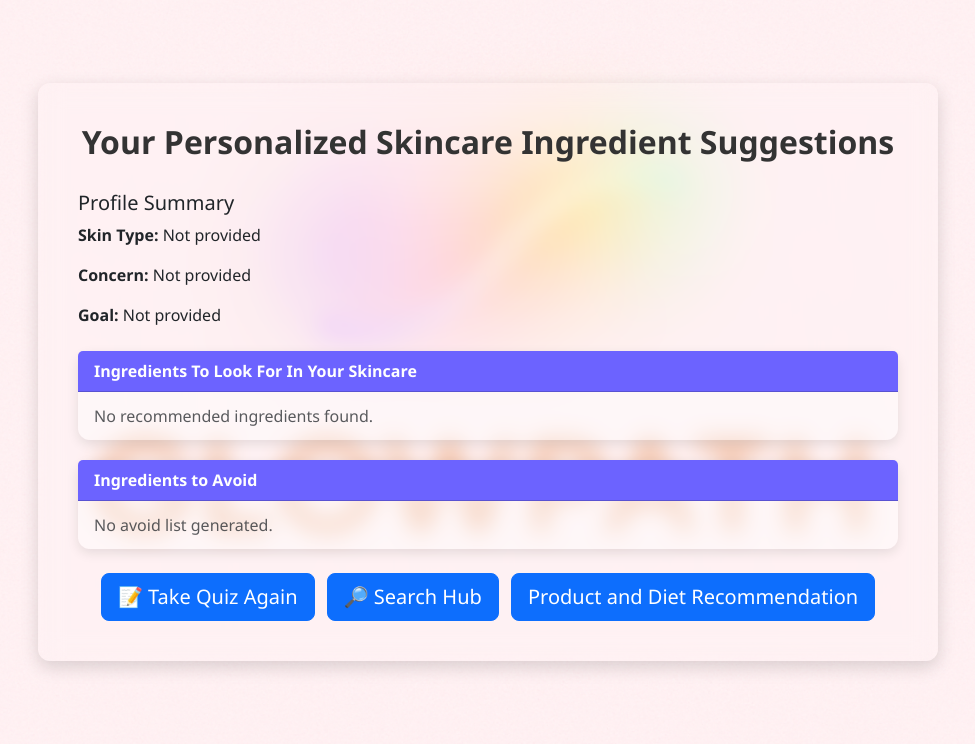
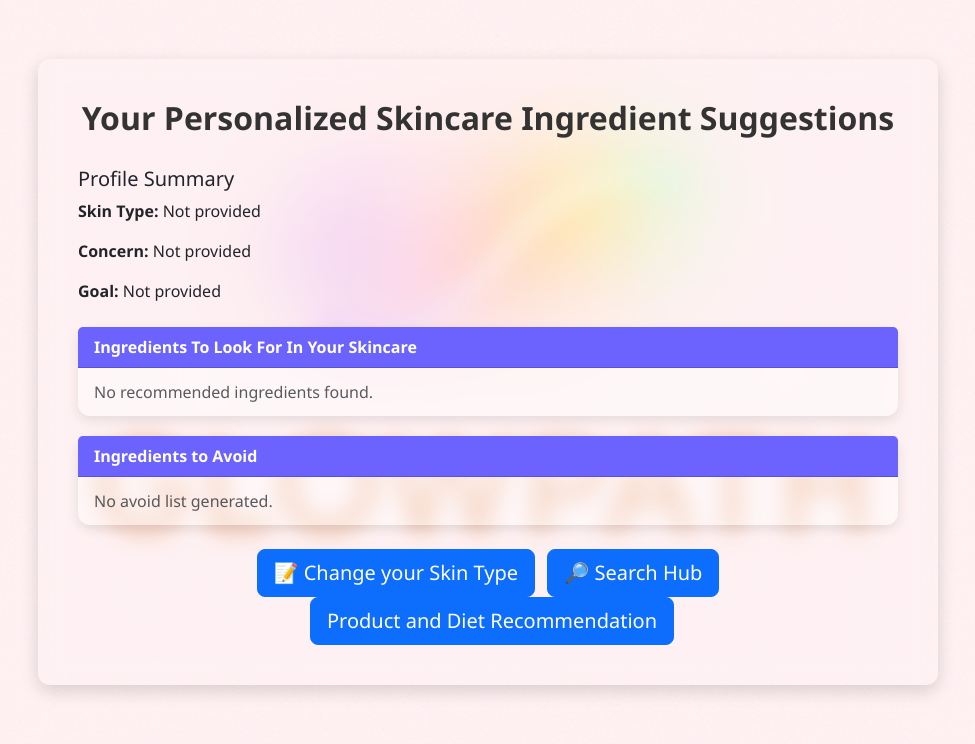
Before and after one commit to ishika30k/project_skincare, a Flask app: page /current_recommendations in a window 1280 px wide. Shown: the part 56-800 px from the top of the page, without its empty margins (152-1127 px from the left). Run offline with Flask 3, Linux system fonts and the light colour scheme; data that the repository does not hold is empty; some libraries are stand-ins or nearby versions.

Commit message:
added new info

```diff
--- a/app.py
+++ b/app.py
@@ -19,7 +19,7 @@ mysql = MySQL(app)
 
 @app.route('/')
 def main_page():
-    return render_template('project_skincare.html')  # main page
+    return render_template('project_skincare.html')
 
 @app.route('/login_home')
 def login_home():
@@ -90,7 +90,6 @@ def signin():
             flash("Weak password! Must be 8+ chars, include uppercase.", "danger")
             return render_template("signin.html", username=username, name=name, email=email, phone=phone, age=age, gender=gender)
 
-        # Uniqueness checks
         cur.execute("SELECT 1 FROM UserInfo WHERE Email = %s", (email,))
         if cur.fetchone():
             flash("This email is already registered. Please use another one.", "danger")
@@ -172,7 +171,6 @@ def submit_skin_info():
     mysql.connection.commit()
     cursor.close()
 
-    flash(f"Quiz submitted! You have taken {total_quiz} quiz(es).", "success")
     return redirect(url_for("show_suggestions"))
 
 @app.route("/recommendations")
--- a/templates/project_skincare.html
+++ b/templates/project_skincare.html
@@ -40,7 +40,7 @@
 <!-- Navbar -->
 <nav class="navbar navbar-expand-lg navbar-dark bg-dark">
   <div class="container">
-    <a class="navbar-brand" href="#">GlowPath</a>
+    <a class="navbar-brand" href="/">GlowPath</a>
     <button class="navbar-toggler" type="button" data-bs-toggle="collapse" data-bs-target="#navbarNav"
       aria-controls="navbarNav" aria-expanded="false" aria-label="Toggle navigation">
       <span class="navbar-toggler-icon"></span>
@@ -49,10 +49,6 @@
       <ul class="navbar-nav ms-auto"> <!-- Align to right -->
         <li class="nav-item">
           <a class="nav-link active" aria-current="page" href="#">Home</a>
-        </li>
-
-        <li class="nav-item">
-          <a class="nav-link" href="/login">Get Started</a>
         </li>
       </ul>
     </div>
--- a/templates/skin_info.html
+++ b/templates/skin_info.html
@@ -99,7 +99,7 @@
   <!-- Navbar -->
   <nav class="navbar navbar-expand-lg">
     <div class="container">
-      <a class="navbar-brand" href="#">🌿 GlowPath</a>
+      <a class="navbar-brand" href="/">🌿 GlowPath</a>
       <button class="navbar-toggler" type="button" data-bs-toggle="collapse" data-bs-target="#navbarNav">
         <span class="navbar-toggler-icon"></span>
       </button>
@@ -144,6 +144,7 @@
           <option value="Combination">Sensitive</option>
 
         </select>
+        <h6>Find your skin type</h>
         <a href="/description" >
           <button type="button" class="info-btn">i</button>
         </a>
--- a/templates/suggestions.html
+++ b/templates/suggestions.html
@@ -111,7 +111,6 @@
   <!-- User Profile Summary -->
 {% if skin_type or concern or goal or pregnant %}
   <div class="mb-4">
-    <h5>Old quiz results</h5>
 
   </div>
 {% endif %}
@@ -172,7 +171,7 @@
 
       <!-- Next Steps -->
       <div class="text-center mt-4">
-        <a href="/skin_info" class="btn btn-primary btn-lg">📝 Take Quiz Again</a>
+        <a href="/skin_info" class="btn btn-primary btn-lg">📝 Change your Skin Type</a>
         <a href="/search_hub" class="btn btn-primary btn-lg ms-2">🔎 Search Hub</a>
         <a href="/recommendations" class="btn btn-primary btn-lg ms-2">Product and Diet Recommendation</a>
 
```
